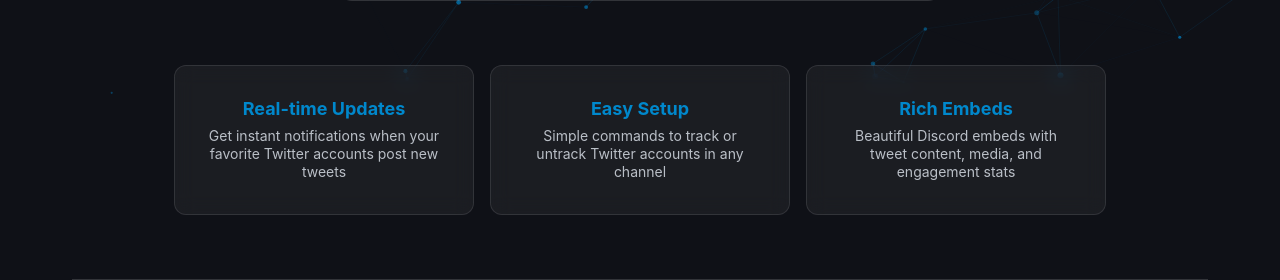
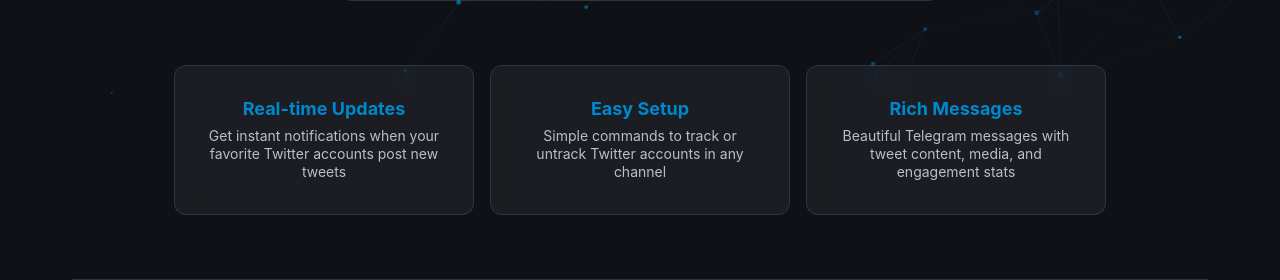
Before and after one commit to xTrackSOL/twitter-tracker, a Flask app: page / in a window 1280 px wide. Shown: the part 706-986 px from the top of the page. Run offline with Flask 3, Linux system fonts and the light colour scheme.

Commit message:
Agent query: Is the feature card now showing "Beautiful Telegram messages" instead of "Discord embeds"?
Update feature card description to reflect Telegram integration.

Screenshot: https://storage.googleapis.com/screenshot-production-us-central1/502e9329-971e-4b68-a0e3-180ee8a06cd6/c30d33f1-c3a3-4558-8f09-c9b0cb5e3fac.jpg

```diff
--- a/templates/index.html
+++ b/templates/index.html
@@ -67,8 +67,8 @@
                 <p>Simple commands to track or untrack Twitter accounts in any channel</p>
             </div>
             <div class="feature-card">
-                <h3>Rich Embeds</h3>
-                <p>Beautiful Discord embeds with tweet content, media, and engagement stats</p>
+                <h3>Rich Messages</h3>
+                <p>Beautiful Telegram messages with tweet content, media, and engagement stats</p>
             </div>
         </div>
 
```
